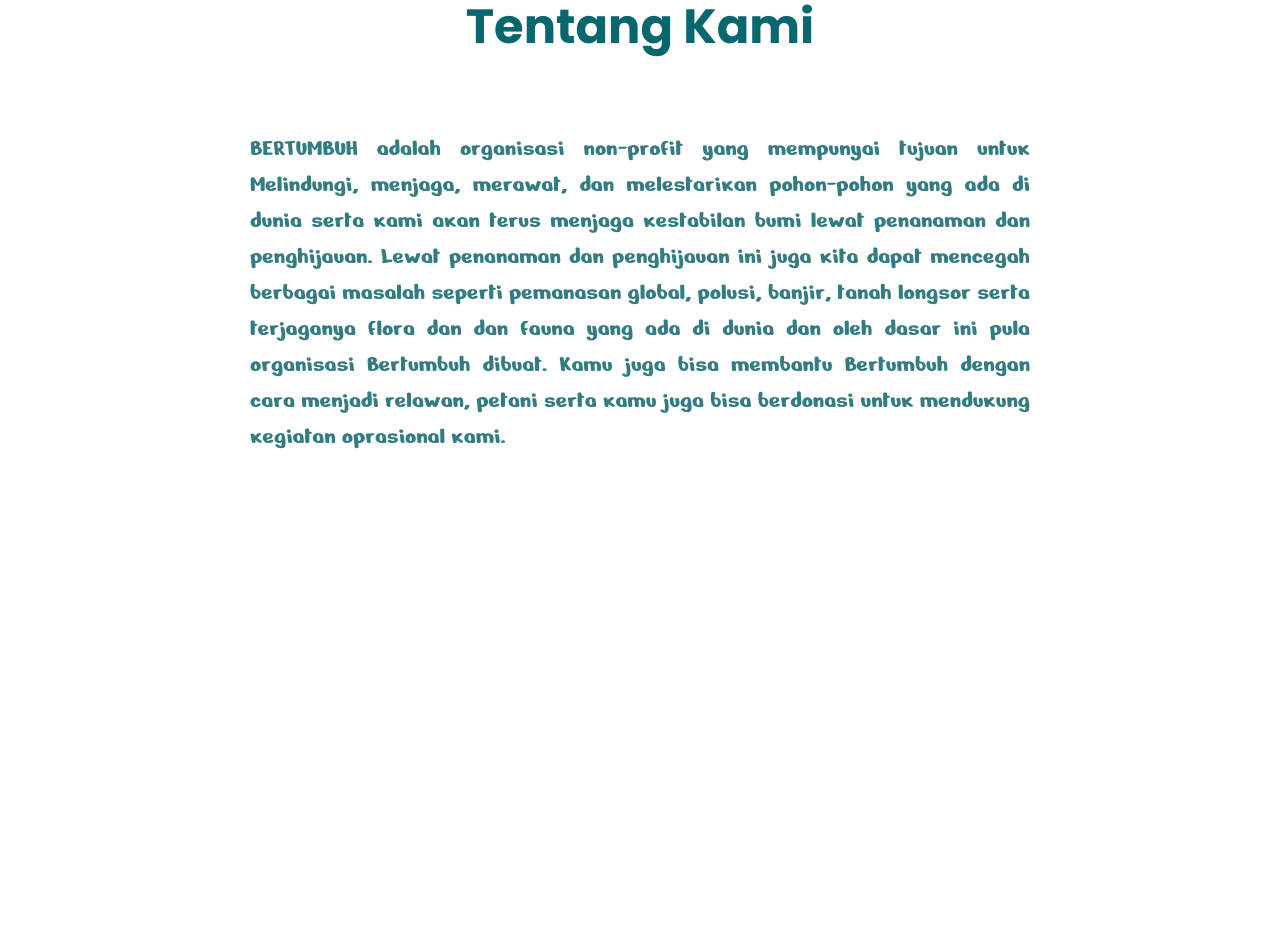
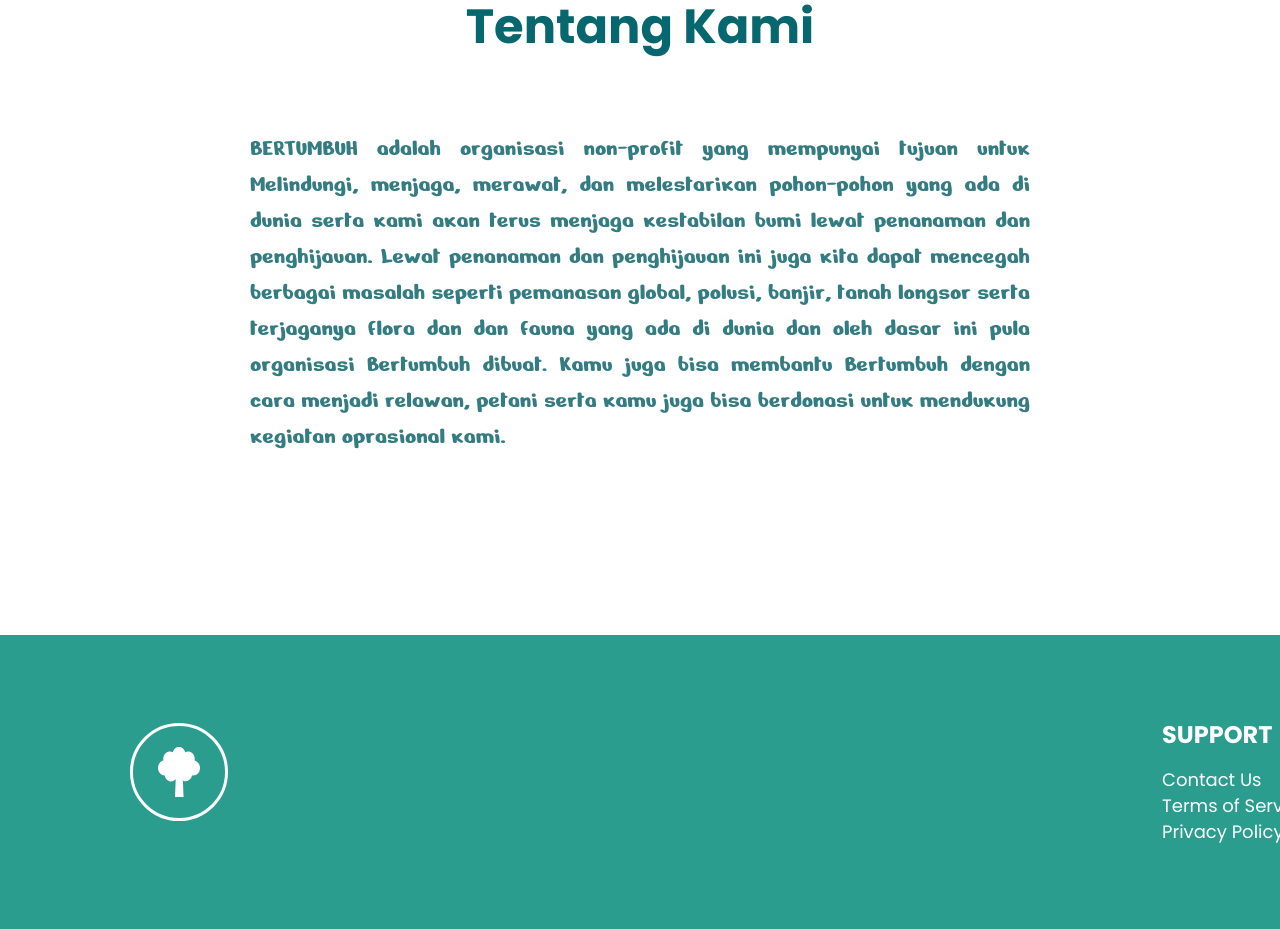
Before and after one commit to IrakliMen/homework5, a plain HTML site: page index.html in a window 1280 px wide. Shown: the part 1659-2588 px from the top of the page. Before the commit the page ends 2294 px from the top, so only its background shows below. Drawn offline with Linux system fonts and the light colour scheme.

Commit message:
add footer

```diff
--- a/css/styles.css
+++ b/css/styles.css
@@ -32,7 +32,7 @@
 .coverSection {
     width: 1440px;
     height: 640px;
-    margin: auto;
+    margin: 0 auto;
 }
 .coverPhoto {
     width: 100%;
@@ -101,3 +101,37 @@
     text-align: justify;
 }
 /* footer styles */
+footer {
+    width: 1440px;
+    background-color: #2A9D8F;
+    margin: 0 auto;
+    padding: 88px 130px;
+}
+.logoLinkFoot, .menuFooter {
+    display: inline-block;
+}
+.menuFooter{
+    margin-left: 930px;
+}
+.menuFooter, .logoFooter {
+    vertical-align: top;
+}
+.liFoot {
+    display: block;
+}
+.title3 {
+    font-size: 24px;
+    font-weight: 700;
+    margin-bottom: 24px;
+}
+.title3, .footLinks{
+    color: #FFFFFF;
+    font-family: "Poppins", sans-serif;
+}
+.li2 {
+    margin-block: 8px;
+}
+.footLinks {
+    font-size: 18px;
+    font-weight: 400;
+}
--- a/index.html
+++ b/index.html
@@ -10,8 +10,6 @@
     <link rel="preconnect" href="https://fonts.googleapis.com">
     <link rel="preconnect" href="https://fonts.gstatic.com" crossorigin>
     <link href="https://fonts.googleapis.com/css2?family=Nerko+One&display=swap" rel="stylesheet">
-    <link rel="preconnect" href="https://fonts.googleapis.com">
-    <link rel="preconnect" href="https://fonts.gstatic.com" crossorigin>
     <link href="https://fonts.googleapis.com/css2?family=Poppins:ital,wght@0,100;0,200;0,300;0,400;0,500;0,600;0,700;0,800;0,900;1,100;1,200;1,300;1,400;1,500;1,600;1,700;1,800;1,900&display=swap" rel="stylesheet">
 </head>
 <body>
@@ -63,5 +61,24 @@
         </article>
     </section>
     <!-- footer -->
+    <footer>
+        <a href="" class="logoLinkFoot">
+            <img src="img/logo (3).svg" alt="description" class="logoFooter">
+        </a>
+        <nav class="menuFooter">
+            <h3 class="title3">SUPPORT</h3>
+            <ul>
+                <li class="liFoot">
+                    <a href="" class="footLinks">Contact Us</a>
+                </li>
+                <li class="liFoot li2">
+                    <a href="" class="footLinks">Terms of Service</a>
+                </li>
+                <li class="liFoot">
+                    <a href="" class="footLinks">Privacy Policy</a>
+                </li>
+            </ul>
+        </nav>
+    </footer>
 </body>
 </html>
```
